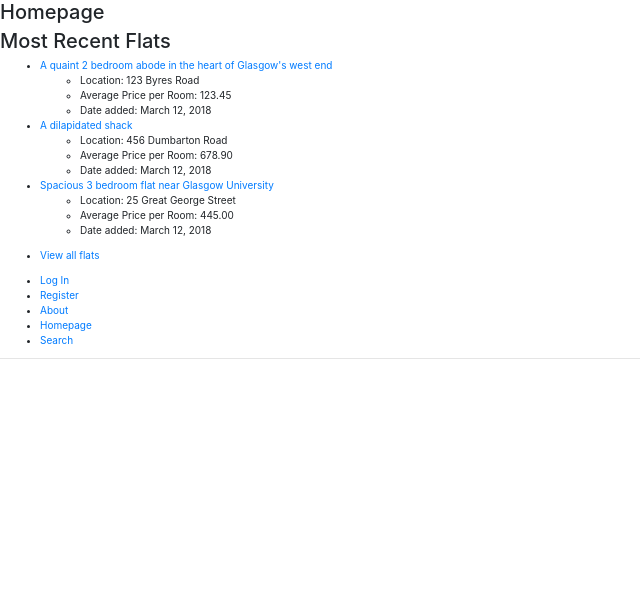
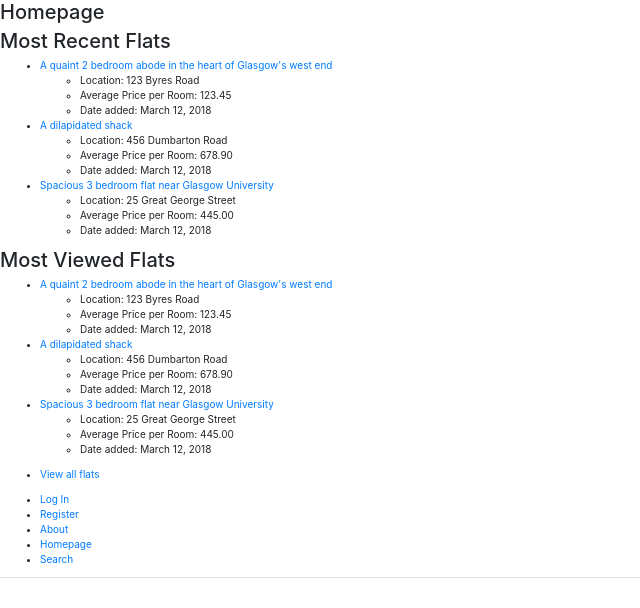
Before and after one commit to mcwilson91/flntr, a Django app: page / in a window 1280 px wide. Shown: the part 381-989 px from the top of the page, without its empty margins (0-640 px from the left). Before the commit the page ends 740 px from the top, so only its background shows below. Run offline with Django 3.2, Linux system fonts and the light colour scheme; data comes from the database, SQL or seed files in the repository; some libraries are stand-ins or nearby versions.

Commit message:
a bunch of stuff

```diff
--- a/flntr_project/flntr_app/forms.py
+++ b/flntr_project/flntr_app/forms.py
@@ -12,13 +12,15 @@ class AddFlatForm(forms.ModelForm):
 	postCode = forms.CharField()
 	numberOfRooms = forms.IntegerField()
 	description = forms.CharField(widget=forms.Textarea)
-	price = forms.DecimalField(max_digits=6, decimal_places=2)
+	averageRoomPrice = forms.DecimalField(max_digits=6, decimal_places=2)
 
 	class Meta:
 		model = Flat
-		fields = ('streetAddress', 'title', 'postCode', 'numberOfRooms', 'description', 'price')
+		fields = ('streetAddress', 'title', 'postCode', 'numberOfRooms', 'description', 'averageRoomPrice')
 
 class AddFlatImageForm(forms.ModelForm):
+	imageNumber = forms.IntegerField(widget=forms.HiddenInput(), initial=0)
+
 	class Meta:
 		model = FlatImage
 		fields = ('image',)
--- a/flntr_project/flntr_app/views.py
+++ b/flntr_project/flntr_app/views.py
@@ -15,7 +15,8 @@ import requests
 # Create your views here.
 def index(request):
 	recent_flat_list = Flat.objects.order_by('-dayAdded')[:3]
-	context_dict = {'recentflats': recent_flat_list}
+	most_viewed_flats = Flat.objects.order_by('-views')[:3]
+	context_dict = {'recentflats': recent_flat_list, 'mostviewed':most_viewed_flats}
 	return render(request, 'flntr/index.html', context_dict)
 
 def about(request):
@@ -41,8 +42,8 @@ def search(request):
 def results(request, params):
 
 	results = Flat.objects.filter(
-						price__gte=params['min_price'],
-						price__lte=params['max_price'],
+						averageRoomPrice__gte=params['min_price'],
+						averageRoomPrice__lte=params['max_price'],
 						numberOfRooms__gte=params['min_rooms'],
 						numberOfRooms__lte=params['max_rooms'],
 						dayAdded__gte=datetime.now() - timedelta(days=int(params['date_added'])),
--- a/flntr_project/templates/flntr/index.html
+++ b/flntr_project/templates/flntr/index.html
@@ -24,6 +24,25 @@
 			There are no rooms
 		{% endif %}
 	</div>
+
+	<div>
+		<h2>Most Viewed Flats</h2>
+		{% if mostviewed %}
+			<ul>
+			{% for flat in mostviewed %}
+				<li><a href="{% url 'show_property' flat.slug %}">{{ flat.title }}</a></li>
+				<ul>
+					<li>Location: {{ flat.streetAddress }}</li>
+					<li>Average Price per Room: {{ flat.averageRoomPrice }}</li>
+					<li>Date added: {{ flat.dayAdded }}</li>
+				</ul>
+			{% endfor %}
+			</ul>
+		{% else %}
+			There are no rooms
+		{% endif %}
+	</div>
+
 	<div>
 		<ul>
 			<li><a href="{% url 'property' %}">View all flats</a></li>
--- a/flntr_project/templates/flntr/results.html
+++ b/flntr_project/templates/flntr/results.html
@@ -15,7 +15,7 @@
 			<li><a href="/flntr/property/{{ room.slug }}">{{ room.title }}</a>
 			<ul>
 				<li>{{room.streetAddress}}</li>
-				<li>{{room.price}}</li>
+				<li>£{{room.averageRoomPrice}}</li>
 				<li> Rooms: {{room.numberOfRooms}}</li>
 				<li>{{room.distanceText}} from University</li>
 			</ul>
```
Also changed, not shown: flntr_project/templates/flntr/add_flat.html (+21 -1 lines).
